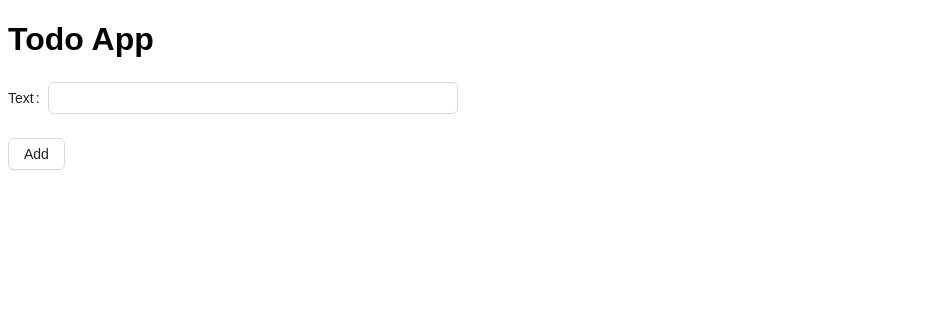
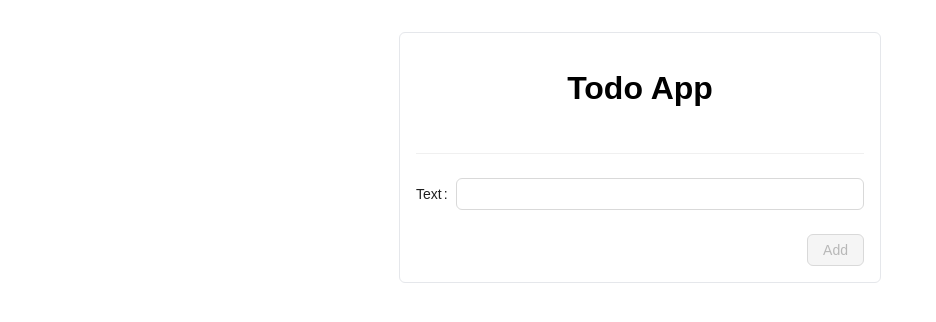
Before and after one commit to gustavoharff/mobx-test, a React (Vite) app: page / in a window 1280 px wide. Shown: the top 322 px of the page, without its empty margins (0-936 px from the left). Built offline with nearby package versions, Linux system fonts and the light colour scheme.

Commit message:
feat: Improve styles

```diff
--- a/package.json
+++ b/package.json
@@ -12,6 +12,7 @@
   "dependencies": {
     "@ant-design/icons": "^5.3.6",
     "antd": "^5.16.2",
+    "classnames": "^2.5.1",
     "mobx": "^6.12.3",
     "mobx-react": "^9.1.1",
     "react": "^18.2.0",
@@ -23,9 +24,12 @@
     "@typescript-eslint/eslint-plugin": "^7.2.0",
     "@typescript-eslint/parser": "^7.2.0",
     "@vitejs/plugin-react": "^4.2.1",
+    "autoprefixer": "^10.4.19",
     "eslint": "^8.57.0",
     "eslint-plugin-react-hooks": "^4.6.0",
     "eslint-plugin-react-refresh": "^0.4.6",
+    "postcss": "^8.4.38",
+    "tailwindcss": "^3.4.3",
     "typescript": "^5.2.2",
     "vite": "^5.2.0"
   }
--- /dev/null
+++ b/postcss.config.js
@@ -0,0 +1,5 @@
+export default {
+  plugins: {
+    tailwindcss: {}
+  }
+}
--- a/src/App.tsx
+++ b/src/App.tsx
@@ -2,13 +2,22 @@ import { observer } from "mobx-react";
 import { TodoForm } from "./components/todo-form";
 import { todoStore } from "./stores/todo-store";
 import { TodoList } from "./components/todo-list";
+import { Divider } from "antd";
+import classNames from "classnames";
 
 export const App = observer(() => {
   return (
-    <div>
+    <div
+      className={classNames(
+        "flex flex-col items-center max-w-md mx-auto p-4 mt-8",
+        "border border-solid border-gray-200 rounded-md"
+      )}
+    >
       <h1>Todo App</h1>
 
       <TodoList todos={todoStore.todos} />
+
+      <Divider />
 
       <TodoForm />
     </div>
--- a/src/components/todo-form.tsx
+++ b/src/components/todo-form.tsx
@@ -3,13 +3,18 @@ import { Todo } from "../models/todo";
 import { Button, Form, Input } from "antd";
 import { todoStore } from "../stores/todo-store";
 
+interface FormValues {
+  text: string;
+}
+
 export const TodoForm = observer(() => {
-  const [form] = Form.useForm();
+  const [form] = Form.useForm<FormValues>();
 
-  console.log('render: TodoForm')
+  const text = Form.useWatch("text", form);
 
   return (
     <Form
+      className="w-full"
       form={form}
       onFinish={(values) => {
         const todo = new Todo({
@@ -20,15 +25,18 @@ export const TodoForm = observer(() => {
 
         todoStore.add(todo);
 
-        form.resetFields();
+        form.setFieldValue("text", "");
       }}
-      style={{ maxWidth: 450 }}
     >
       <Form.Item label="Text" name="text">
         <Input />
       </Form.Item>
 
-      <Button htmlType="submit">Add</Button>
+      <div className="flex justify-end w-full">
+        <Button htmlType="submit" disabled={!text} type="primary">
+          Add
+        </Button>
+      </div>
     </Form>
   );
 });
--- a/src/components/todo-item.tsx
+++ b/src/components/todo-item.tsx
@@ -3,6 +3,8 @@ import { todoStore } from "../stores/todo-store";
 import { DeleteOutlined } from "@ant-design/icons";
 import { Todo } from "../models/todo";
 import { action } from "mobx";
+import { Checkbox } from "antd";
+import classNames from "classnames";
 
 interface TodoItemProps {
   todo: Todo;
@@ -11,29 +13,22 @@ interface TodoItemProps {
 export const TodoItem = observer((props: TodoItemProps) => {
   const { todo } = props;
 
-  console.log('render: TodoItem')
-
   return (
-    <div key={todo.get('id')}>
-      <input
-        type="checkbox"
-        checked={todo.get('done')}
+    <div className="flex justify-between">
+      <Checkbox
+        className={classNames({
+          "line-through": todo.get("done"),
+        })}
+        checked={todo.get("done")}
         onChange={action(() => {
           todo.toggle();
         })}
-      />
-
-      <span
-        style={{
-          marginLeft: 8,
-          textDecoration: todo.get('done') ? "line-through" : "none",
-        }}
       >
-        {todo.get('text')}
-      </span>
+        {todo.get("text")}
+      </Checkbox>
 
       <DeleteOutlined
-        style={{ marginLeft: 8 }}
+        className="ml-auto"
         onClick={() => todoStore.remove(todo)}
       />
     </div>
--- a/src/components/todo-list.tsx
+++ b/src/components/todo-list.tsx
@@ -9,10 +9,8 @@ interface TodoListProps {
 export const TodoList = observer((props: TodoListProps) => {
   const { todos } = props;
 
-  console.log('render: TodoList')
-
   return (
-    <div style={{ marginBottom: 24 }}>
+    <div className="flex flex-col gap-1 w-full">
       {todos.map((todo) => (
         <TodoItem todo={todo} key={todo.get("id")} />
       ))}
--- a/src/styles.css
+++ b/src/styles.css
@@ -1,3 +1,6 @@
+@tailwind base;
+@tailwind utilities;
+
 * {
   font-family: Arial, Helvetica, sans-serif;
 }
--- /dev/null
+++ b/tailwind.config.js
@@ -0,0 +1,12 @@
+/** @type {import('tailwindcss').Config} */
+export default {
+  darkMode: 'class',
+  content: ['./src/**/*.tsx'],
+  theme: {
+    extend: {}
+  },
+  plugins: [],
+  corePlugins: {
+    preflight: false
+  }
+}
```
Also changed, not shown: 1 other file (tests, documents, lock files or other folders).
